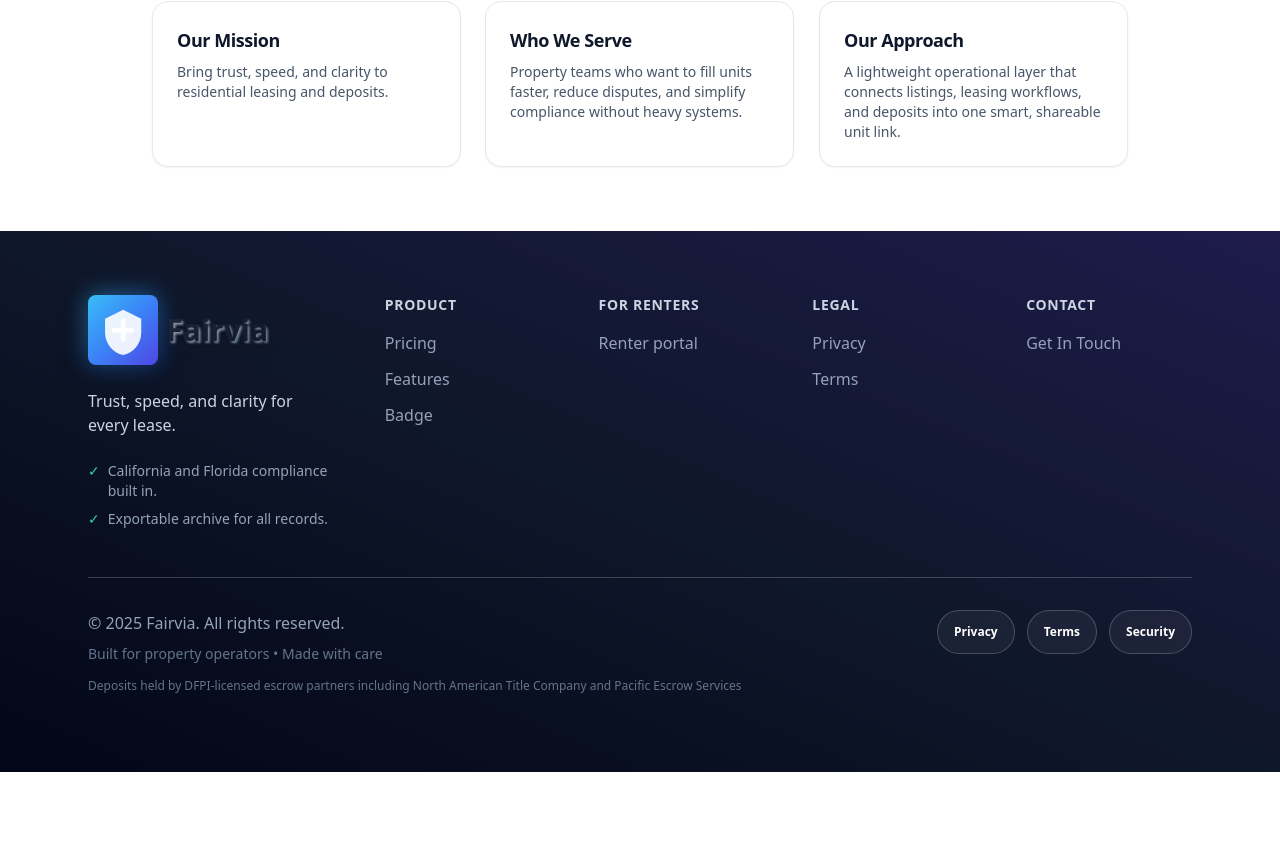
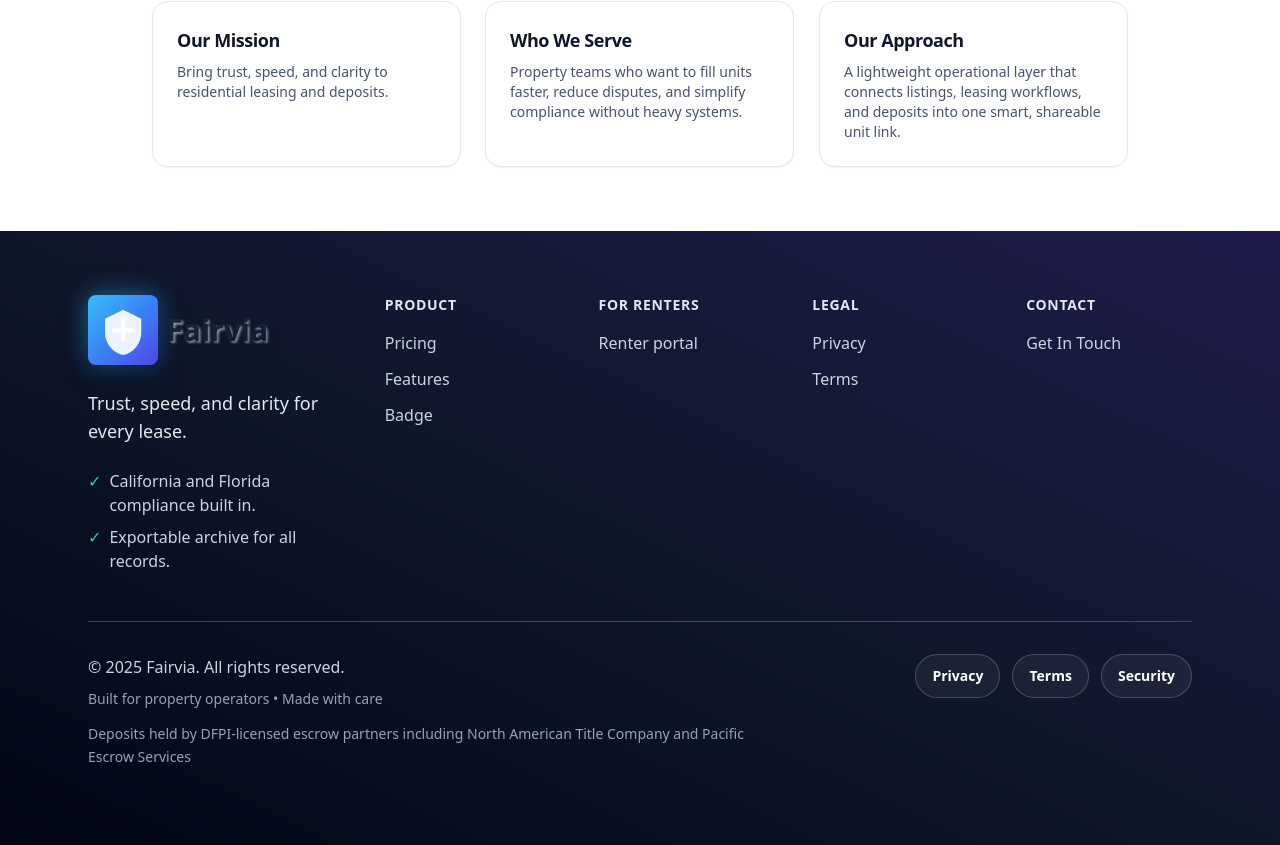
Before and after one commit to Aaronrabanal24/rentguard-landing, a Next.js app: page /about in a window 1280 px wide. Shown: the part 712-1557 px from the top of the page. Before the commit the page ends 1484 px from the top, so only its background shows below. Built offline with nearby package versions, Linux system fonts and the light colour scheme.

Commit message:
improved font and colt

```diff
--- a/src/components/layout/Footer.tsx
+++ b/src/components/layout/Footer.tsx
@@ -16,15 +16,15 @@ export default function Footer() {
             >
               <BrandLogo size="md" className="w-[140px] sm:w-[160px] lg:w-[180px] drop-shadow-lg" />
             </Link>
-            <p className="mb-5 sm:mb-6 max-w-sm text-sm sm:text-base leading-relaxed text-slate-300">
+            <p className="mb-5 sm:mb-6 max-w-sm text-base sm:text-lg leading-relaxed text-slate-200">
               Trust, speed, and clarity for every lease.
             </p>
             <div className="space-y-2">
-              <p className="text-xs sm:text-sm text-slate-400 flex items-start gap-2">
+              <p className="text-sm sm:text-base text-slate-300 flex items-start gap-2">
                 <span className="text-emerald-400 flex-shrink-0">✓</span>
                 <span>California and Florida compliance built in.</span>
               </p>
-              <p className="text-xs sm:text-sm text-slate-400 flex items-start gap-2">
+              <p className="text-sm sm:text-base text-slate-300 flex items-start gap-2">
                 <span className="text-emerald-400 flex-shrink-0">✓</span>
                 <span>Exportable archive for all records.</span>
               </p>
@@ -32,8 +32,8 @@ export default function Footer() {
           </div>
 
           <div>
-            <h4 className="text-xs sm:text-sm font-bold uppercase tracking-wider text-slate-300 mb-3 sm:mb-4">Product</h4>
-            <ul className="space-y-2.5 sm:space-y-3 text-sm sm:text-base text-slate-400">
+            <h4 className="text-sm font-bold uppercase tracking-wider text-slate-200 mb-3 sm:mb-4">Product</h4>
+            <ul className="space-y-2.5 sm:space-y-3 text-base text-slate-300">
               <li>
                 <Link
                   href="/pricing"
@@ -62,8 +62,8 @@ export default function Footer() {
           </div>
 
           <div>
-            <h4 className="text-xs sm:text-sm font-bold uppercase tracking-wider text-slate-300 mb-3 sm:mb-4">For renters</h4>
-            <ul className="space-y-2.5 sm:space-y-3 text-sm sm:text-base text-slate-400">
+            <h4 className="text-sm font-bold uppercase tracking-wider text-slate-200 mb-3 sm:mb-4">For renters</h4>
+            <ul className="space-y-2.5 sm:space-y-3 text-base text-slate-300">
               <li>
                 <Link
                   href="/renter-portal"
@@ -76,8 +76,8 @@ export default function Footer() {
           </div>
 
           <div>
-            <h4 className="text-xs sm:text-sm font-bold uppercase tracking-wider text-slate-300 mb-3 sm:mb-4">Legal</h4>
-            <ul className="space-y-2.5 sm:space-y-3 text-sm sm:text-base text-slate-400">
+            <h4 className="text-sm font-bold uppercase tracking-wider text-slate-200 mb-3 sm:mb-4">Legal</h4>
+            <ul className="space-y-2.5 sm:space-y-3 text-base text-slate-300">
               <li>
                 <Link
                   href="/privacy"
@@ -98,8 +98,8 @@ export default function Footer() {
           </div>
 
           <div>
-            <h4 className="text-xs sm:text-sm font-bold uppercase tracking-wider text-slate-300 mb-3 sm:mb-4">Contact</h4>
-            <ul className="space-y-2.5 sm:space-y-3 text-sm sm:text-base text-slate-400">
+            <h4 className="text-sm font-bold uppercase tracking-wider text-slate-200 mb-3 sm:mb-4">Contact</h4>
+            <ul className="space-y-2.5 sm:space-y-3 text-base text-slate-300">
               <li>
                 <Link
                   href="/contact"
@@ -112,35 +112,35 @@ export default function Footer() {
           </div>
         </div>
 
-        <div className="mt-10 sm:mt-12 flex flex-col gap-5 sm:gap-6 border-t border-white/20 pt-6 sm:pt-8 text-xs sm:text-sm text-slate-400">
+        <div className="mt-10 sm:mt-12 flex flex-col gap-5 sm:gap-6 border-t border-white/20 pt-6 sm:pt-8 text-sm sm:text-base text-slate-300">
           <div className="flex flex-col gap-4 sm:flex-row sm:items-start sm:justify-between">
             <div className="flex-1">
-              <p className="leading-relaxed text-slate-400 mb-2">
+              <p className="leading-relaxed text-slate-300 mb-2">
                 &copy; {new Date().getFullYear()} {COMPANY.name}. All rights reserved.
               </p>
-              <p className="text-xs sm:text-sm leading-relaxed text-slate-500">
+              <p className="text-sm leading-relaxed text-slate-400">
                 Built for property operators • Made with care
               </p>
-              <p className="mt-3 text-xs leading-relaxed text-slate-500 max-w-2xl">
+              <p className="mt-3 text-sm leading-relaxed text-slate-400 max-w-2xl">
                 Deposits held by DFPI-licensed escrow partners including North American Title Company and Pacific Escrow Services
               </p>
             </div>
             <div className="flex flex-wrap items-center gap-2 sm:gap-3">
               <Link
                 href="/privacy"
-                className="tap inline-flex items-center rounded-full border border-white/20 bg-white/5 px-4 py-2 text-xs font-semibold text-white transition-all hover:border-white/40 hover:bg-white/10 focus-visible:outline-2 focus-visible:outline-offset-4 focus-visible:outline-sky-400"
+                className="tap inline-flex items-center rounded-full border border-white/20 bg-white/5 px-4 py-2 text-sm font-semibold text-white transition-all hover:border-white/40 hover:bg-white/10 focus-visible:outline-2 focus-visible:outline-offset-4 focus-visible:outline-sky-400"
               >
                 Privacy
               </Link>
               <Link
                 href="/terms"
-                className="tap inline-flex items-center rounded-full border border-white/20 bg-white/5 px-4 py-2 text-xs font-semibold text-white transition-all hover:border-white/40 hover:bg-white/10 focus-visible:outline-2 focus-visible:outline-offset-4 focus-visible:outline-sky-400"
+                className="tap inline-flex items-center rounded-full border border-white/20 bg-white/5 px-4 py-2 text-sm font-semibold text-white transition-all hover:border-white/40 hover:bg-white/10 focus-visible:outline-2 focus-visible:outline-offset-4 focus-visible:outline-sky-400"
               >
                 Terms
               </Link>
               <Link
                 href="/security"
-                className="tap inline-flex items-center rounded-full border border-white/20 bg-white/5 px-4 py-2 text-xs font-semibold text-white transition-all hover:border-white/40 hover:bg-white/10 focus-visible:outline-2 focus-visible:outline-offset-4 focus-visible:outline-sky-400"
+                className="tap inline-flex items-center rounded-full border border-white/20 bg-white/5 px-4 py-2 text-sm font-semibold text-white transition-all hover:border-white/40 hover:bg-white/10 focus-visible:outline-2 focus-visible:outline-offset-4 focus-visible:outline-sky-400"
               >
                 Security
               </Link>
--- a/src/pages/features.tsx
+++ b/src/pages/features.tsx
@@ -139,7 +139,7 @@ export default function FeaturesPage() {
                   >
                     <div className="text-4xl mb-4">{feature.icon}</div>
                     <h3 className="text-lg font-bold text-white mb-2">{feature.title}</h3>
-                    <p className="text-sm text-slate-300 leading-relaxed">{feature.description}</p>
+                    <p className="text-base text-slate-200 leading-relaxed">{feature.description}</p>
                   </motion.div>
                 ))}
               </div>
@@ -170,7 +170,7 @@ export default function FeaturesPage() {
                   >
                     <div className="text-4xl mb-4">{feature.icon}</div>
                     <h3 className="text-lg font-bold text-white mb-2">{feature.title}</h3>
-                    <p className="text-sm text-slate-300 leading-relaxed">{feature.description}</p>
+                    <p className="text-base text-slate-200 leading-relaxed">{feature.description}</p>
                   </motion.div>
                 ))}
               </div>
--- a/src/pages/pricing.tsx
+++ b/src/pages/pricing.tsx
@@ -94,7 +94,7 @@ export default function PricingPage() {
                                 clipRule="evenodd"
                               />
                             </svg>
-                            <span className={`text-sm ${feature.includes('Everything') ? 'font-semibold text-sky-300' : 'text-slate-300'}`}>
+                            <span className={`text-base ${feature.includes('Everything') ? 'font-semibold text-sky-300' : 'text-slate-200'}`}>
                               {feature}
                             </span>
                           </li>
--- a/src/styles/globals.css
+++ b/src/styles/globals.css
@@ -14,7 +14,7 @@
     text-rendering: optimizeLegibility;
   }
   body {
-    color: #0f172a;
+    color: #e2e8f0;
     background: linear-gradient(135deg, #0f172a 0%, #1e293b 50%, #334155 100%);
     background-attachment: fixed;
     min-height: 100%;
@@ -90,13 +90,13 @@
   p {
     max-width: 70ch;
     line-height: 1.75;
-    color: #475569;
+    color: #cbd5e1;
     font-feature-settings: "kern" 1;
   }
 
   strong, b {
     font-weight: 700;
-    color: #0f172a;
+    color: #f1f5f9;
   }
 
   button,
```
Also changed, not shown: src/components/layout/Header.tsx (+4 -4 lines).
